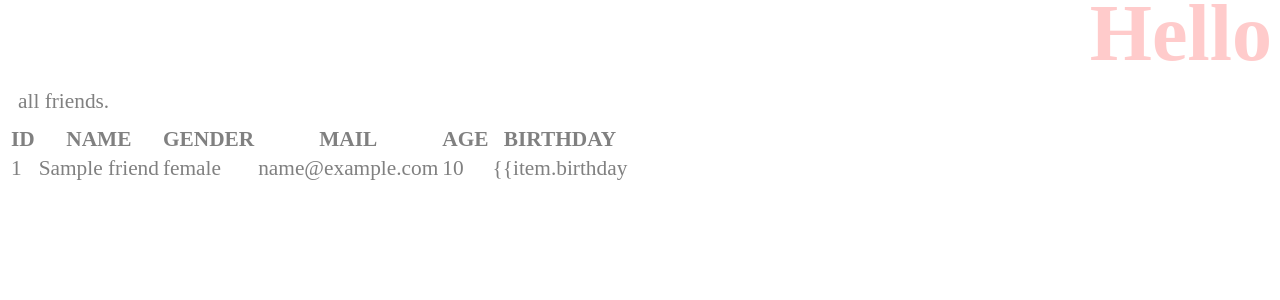
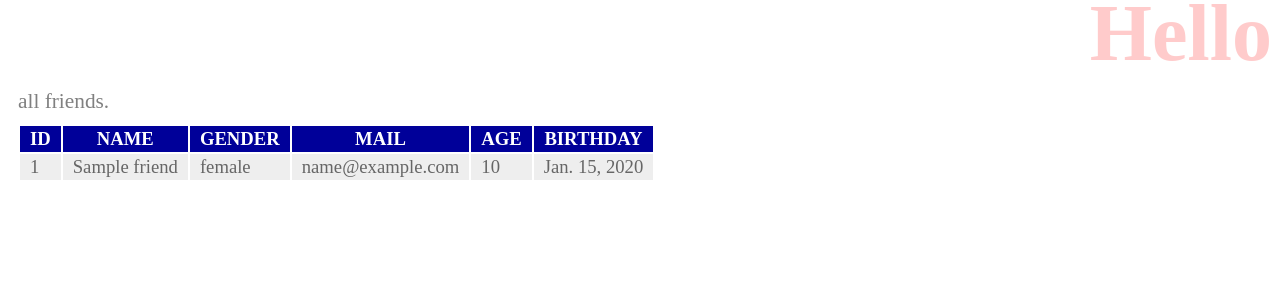
Before and after one commit to maetatu22/django_app, a Django app: page /hello/ in a window 1280 px wide. Shown: the top 300 px of the page. Run offline with Django 3.2, Linux system fonts and the light colour scheme; tables that the repository leaves empty hold one stand-in row (values such as "Sample post").

Commit message:
モデル内容表示　css

```diff
--- a/hello/static/hello/css/style.css
+++ b/hello/static/hello/css/style.css
@@ -19,3 +19,22 @@ a{
   color:blue;
   text-decoration:none;
 }
+
+table {
+  margin: 10px;
+  font-size:14pt;
+}
+
+table tr th {
+  background-color:#009;
+  color: white;
+  padding:2px 10px;
+  border-width:2px;
+}
+
+table tr td {
+  background-color: #eee;
+  color: #666;
+  padding:2px 10px;
+  border-width:2px;
+}
--- a/hello/templates/hello/index.html
+++ b/hello/templates/hello/index.html
@@ -27,7 +27,7 @@
             {% if item.gender == True %}female{% endif %}
         <td>{{item.mail}}</td>
         <td>{{item.age}}</td>
-        <td>{{item.birthday</td>
+        <td>{{item.birthday}}</td>
       </tr>
     {% endfor %}
     </table>
```
